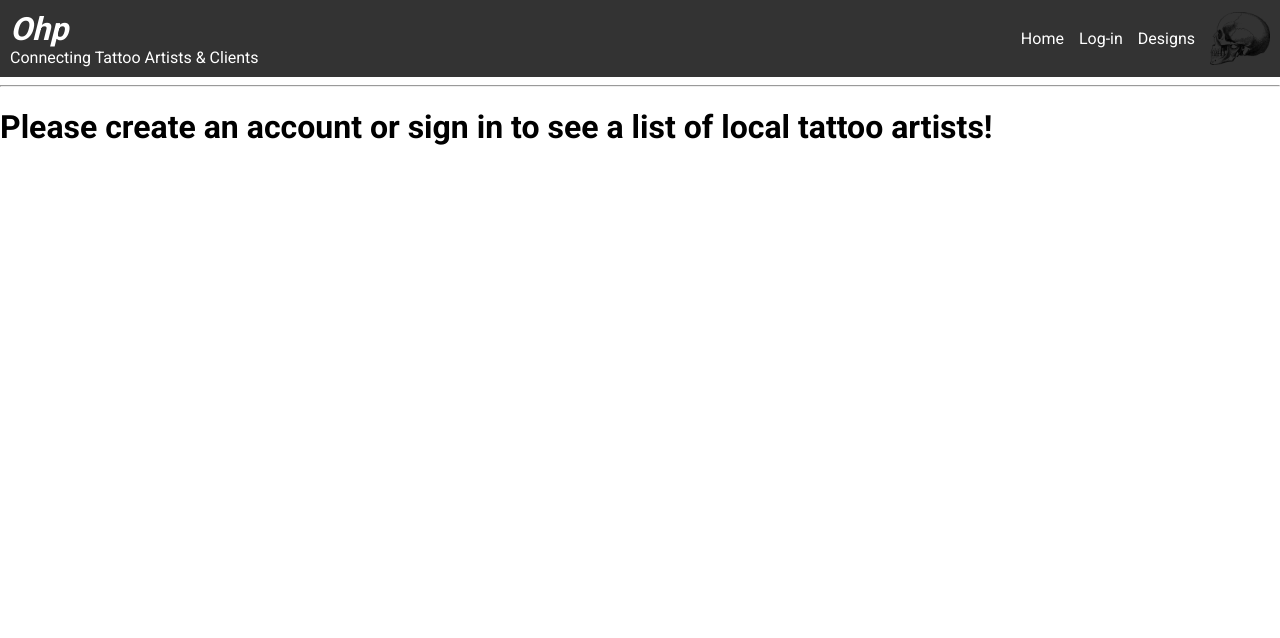
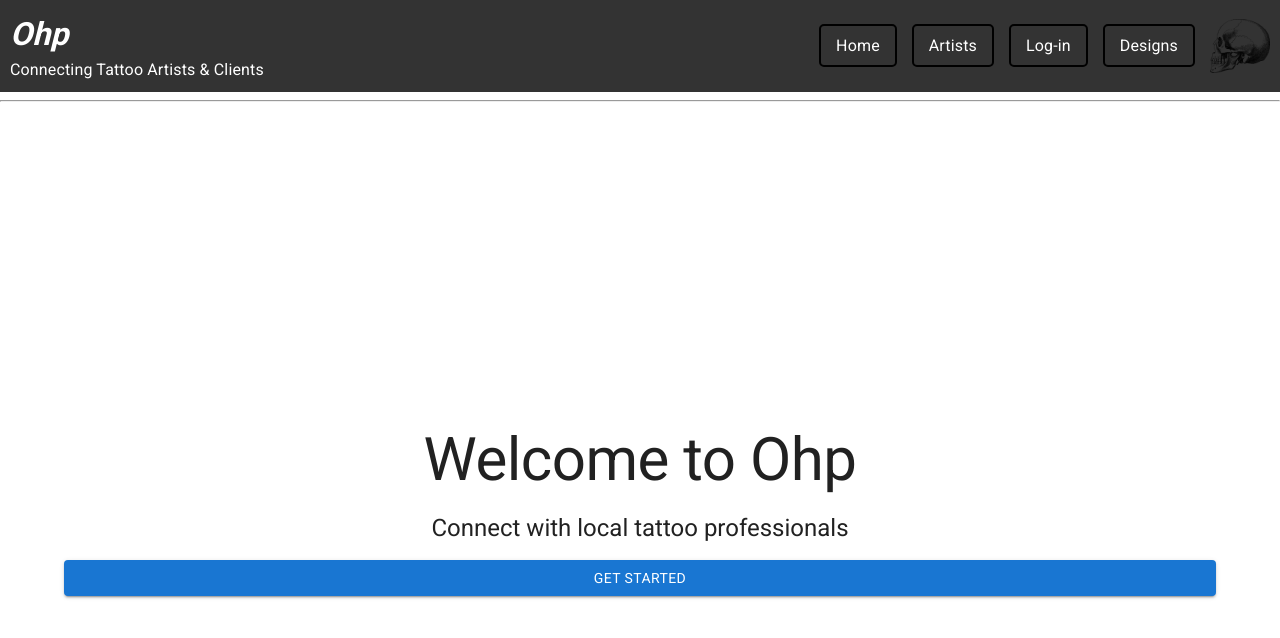
Before and after one commit to Schmelzberry/Capstone, a React (Create React App) app: page / in a window 1280 px wide. Shown: the top 638 px of the page. Built offline with nearby package versions, Linux system fonts and the light colour scheme; no server answers; the database is empty.

Commit message:
hero page added

```diff
--- a/src/components/App.js
+++ b/src/components/App.js
@@ -3,6 +3,7 @@ import Header from "./Header";
 import SignIn from "./SignIn";
 import ViewControl from "./ViewControl";
 import Album from "./Album"
+import HeroPage from "./Hero";
 import { BrowserRouter as Router, Routes, Route } from "react-router-dom";
 
 
@@ -14,11 +15,14 @@ function App() {
       <Header />
       <Routes>
         {/* ROUTES */}
+
+        <Route path="/" element={<HeroPage
+        />} />
+
         <Route path="/sign-in" element={<SignIn
         />} />
 
-
-        <Route path="/" element={<ViewControl
+        <Route path="/view-control" element={<ViewControl
         />} />
 
         <Route path="/album" element={<Album
--- a/src/components/Header.js
+++ b/src/components/Header.js
@@ -16,11 +16,11 @@ function Header() {
               <Link to="/">Home</Link>
             </li>
             <li>
+              <Link to="/view-control">Artists</Link>
+            </li>
+            <li>
               <Link to="/sign-in">Log-in</Link>
             </li>
-            {/* <li>
-              <Link to="/user">User Info</Link>
-            </li> */}
             <li>
               <Link to="/album">Designs</Link>
             </li>
--- /dev/null
+++ b/src/components/Hero.js
@@ -0,0 +1,38 @@
+import React from 'react';
+import Button from '@mui/material/Button';
+import Container from '@mui/material/Container';
+import CssBaseline from '@mui/material/CssBaseline';
+import Stack from '@mui/material/Stack';
+import Typography from '@mui/material/Typography';
+import { createTheme, ThemeProvider } from '@mui/material/styles';
+
+const theme = createTheme();
+
+const HeroPage = () => {
+  return (
+    <ThemeProvider theme={theme}>
+      <CssBaseline />
+      <Container component="main" sx={{ height: '100vh', display: 'flex', alignItems: 'center' }}>
+        <Stack
+          direction="column"
+          alignItems="center"
+          justifyContent="center"
+          spacing={2}
+          sx={{ color: 'text.primary', textAlign: 'center', height: '100%', width: '100%' }}
+        >
+          <Typography variant="h2" component="div">
+            Welcome to Ohp
+          </Typography>
+          <Typography variant="h5" component="div">
+           Connect with local tattoo professionals
+          </Typography>
+          <Button variant="contained" color="primary">
+            Get Started
+          </Button>
+        </Stack>
+      </Container>
+    </ThemeProvider>
+  );
+};
+
+export default HeroPage;
--- a/src/index.css
+++ b/src/index.css
@@ -1,4 +1,5 @@
 body {
+  background-color: #2e2c2c;
   margin: 0;
   font-family: 'Roboto', sans-serif;
   -webkit-font-smoothing: antialiased;
@@ -88,8 +89,16 @@ button {
 }
 
 .header-right a {
-  color: white; /* Add your desired link text color */
+  color: white;
   text-decoration: none;
+  padding: 10px 15px; /* Adjust padding as needed */
+  border: 2px solid rgb(0, 0, 0); /* Add a border */
+  border-radius: 5px;
+  transition: background-color 0.3s ease; /* Add a smooth transition */
+}
+
+.header-right a:hover {
+  background-color: #222020; /* Change background color on hover */
 }
 
 .header-right img {
```
